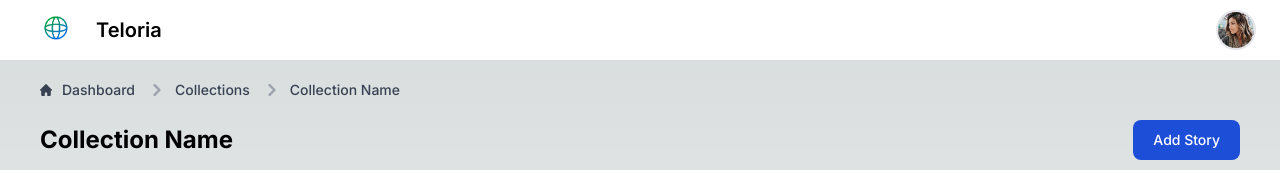
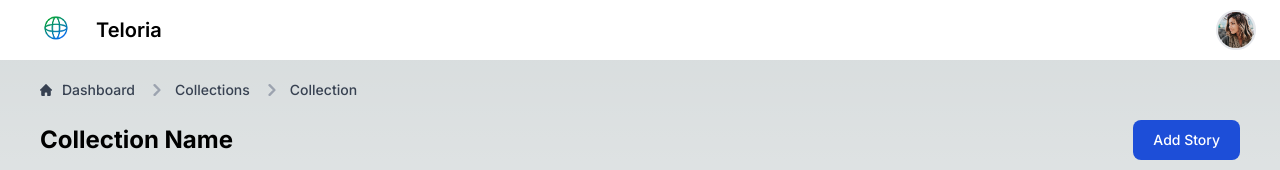
Before and after one commit to ares0524/Backstory-subdomain, a Next.js app: page /collection-profile in a window 1280 px wide. Shown: the top 170 px of the page. Built offline with nearby package versions, Linux system fonts and the light colour scheme.

Commit message:
Update page.tsx

```diff
--- a/app/collection-profile/page.tsx
+++ b/app/collection-profile/page.tsx
@@ -38,7 +38,7 @@ export default function CollectionProfile() {
                                 <svg className="w-3 h-3 text-gray-400 mx-1" aria-hidden="true" xmlns="http://www.w3.org/2000/svg" fill="none" viewBox="0 0 6 10">
                                 <path stroke="currentColor" strokeLinecap="round" strokeLinejoin="round" strokeWidth="2" d="m1 9 4-4-4-4"/>
                                 </svg>
-                                <a href="#" className="ml-1 text-sm font-medium text-gray-700 hover:text-blue-600 md:ml-2 dark:text-gray-400 dark:hover:text-white">Collection Name</a>
+                                <a href="#" className="ml-1 text-sm font-medium text-gray-700 hover:text-blue-600 md:ml-2 dark:text-gray-400 dark:hover:text-white">Collection</a>
                             </div>
                         </li>
                     </ol>
```
